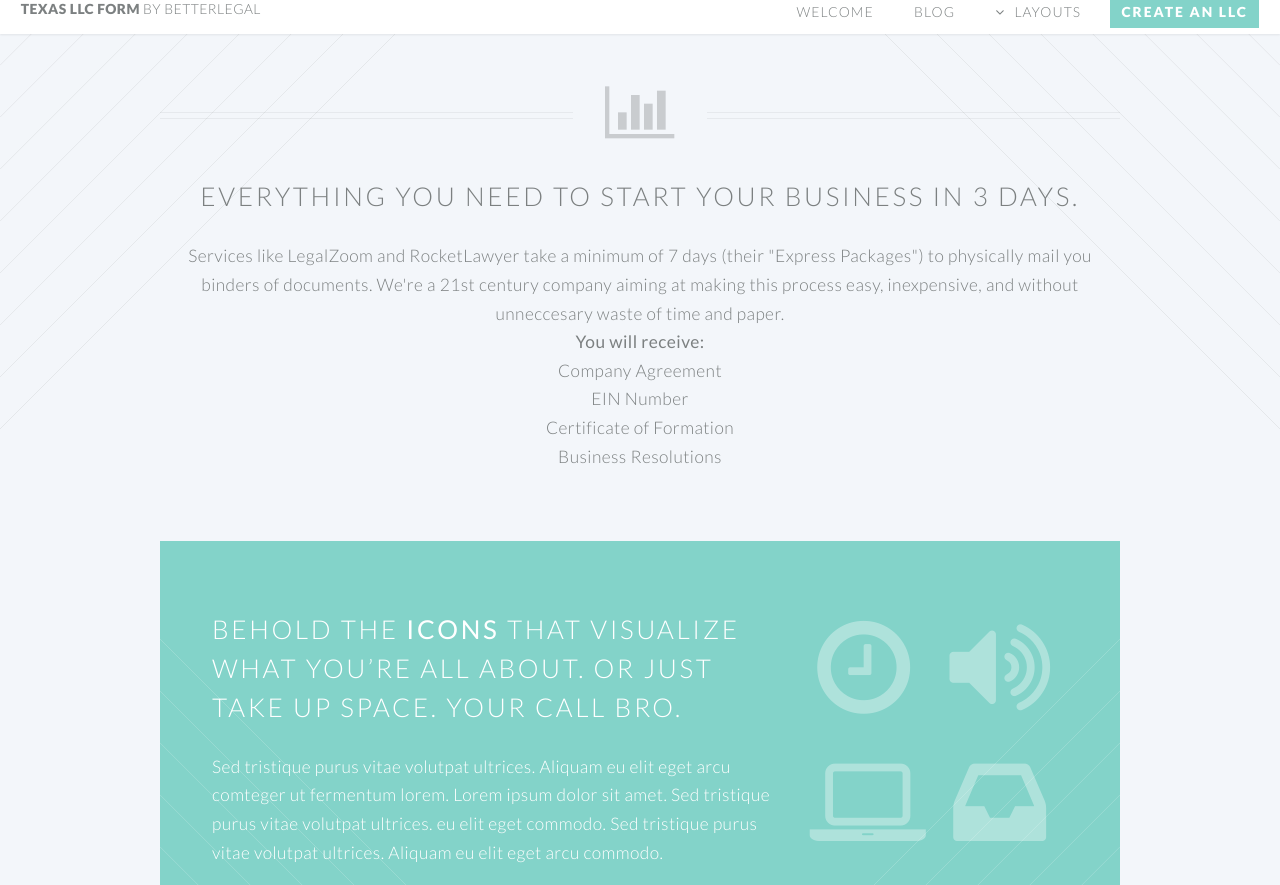
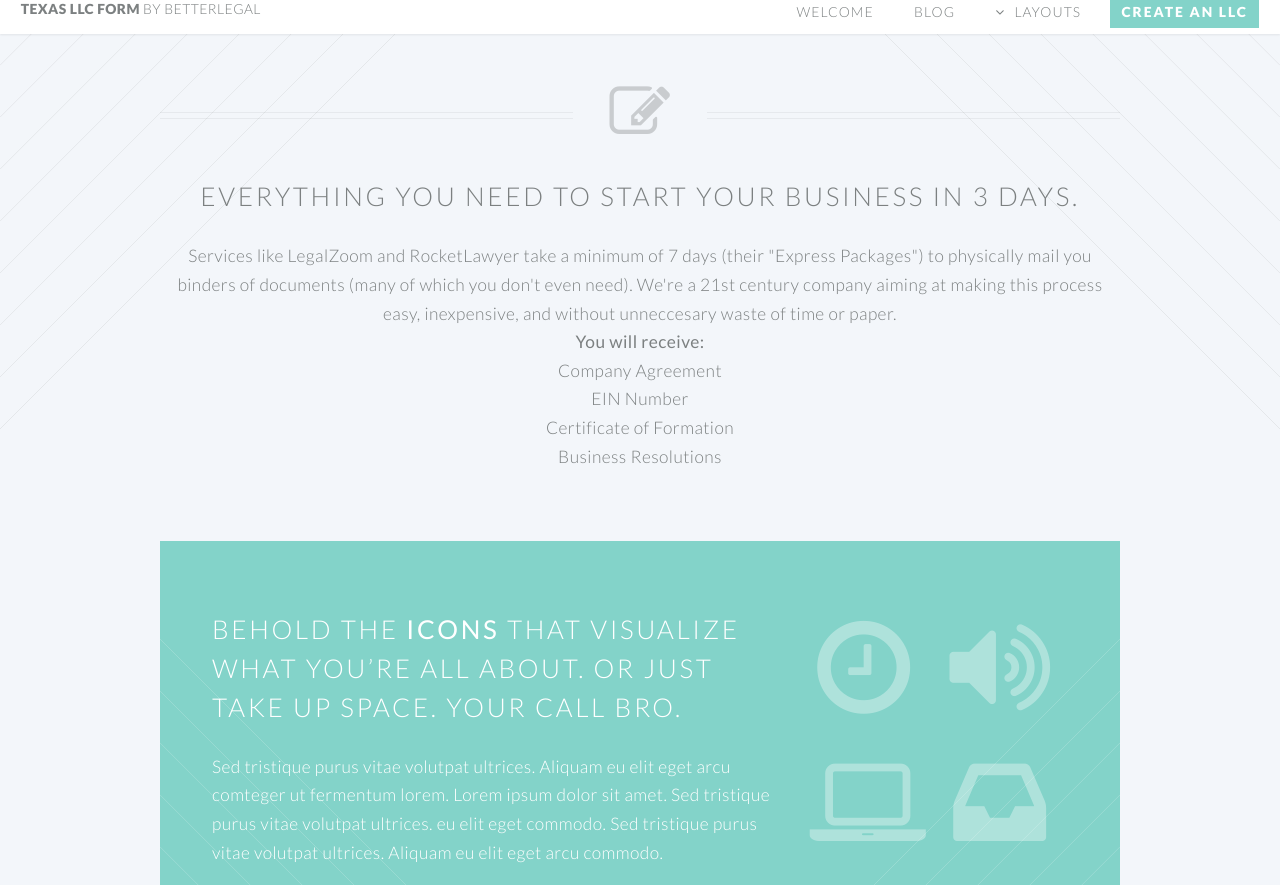
Before and after one commit to poseidonimaging/texasllcform, a Jekyll site: the page built from index.html, in a window 1280 px wide and 900 px high, scrolled down 561 px, cut to the strip 15-900 px from the top of the window. Built offline with Jekyll 4.4.1, drawn with Linux system fonts in a browser that asks for light colours.

Commit message:
Icon change

```diff
--- a/index.html
+++ b/index.html
@@ -5,9 +5,9 @@ layout: landing-page
 			<article id="main">
 
 				<header class="special container">
-					<span class="icon fa-bar-chart-o"></span>
+					<span class="icon fa-edit"></span>
 					<h2>Everything you need to start your business in 3 days.</h2>
-					<p>Services like LegalZoom and RocketLawyer take a minimum of 7 days (their "Express Packages") to physically mail you binders of documents. We're a 21st century company aiming at making this process easy, inexpensive, and without unneccesary waste of time and paper.</p>
+					<p>Services like LegalZoom and RocketLawyer take a minimum of 7 days (their "Express Packages") to physically mail you binders of documents (many of which you don't even need). We're a 21st century company aiming at making this process easy, inexpensive, and without unneccesary waste of time or paper.</p>
 					<strong>You will receive:</strong>
 					<ul>
 						<li>Company Agreement</li>
```
